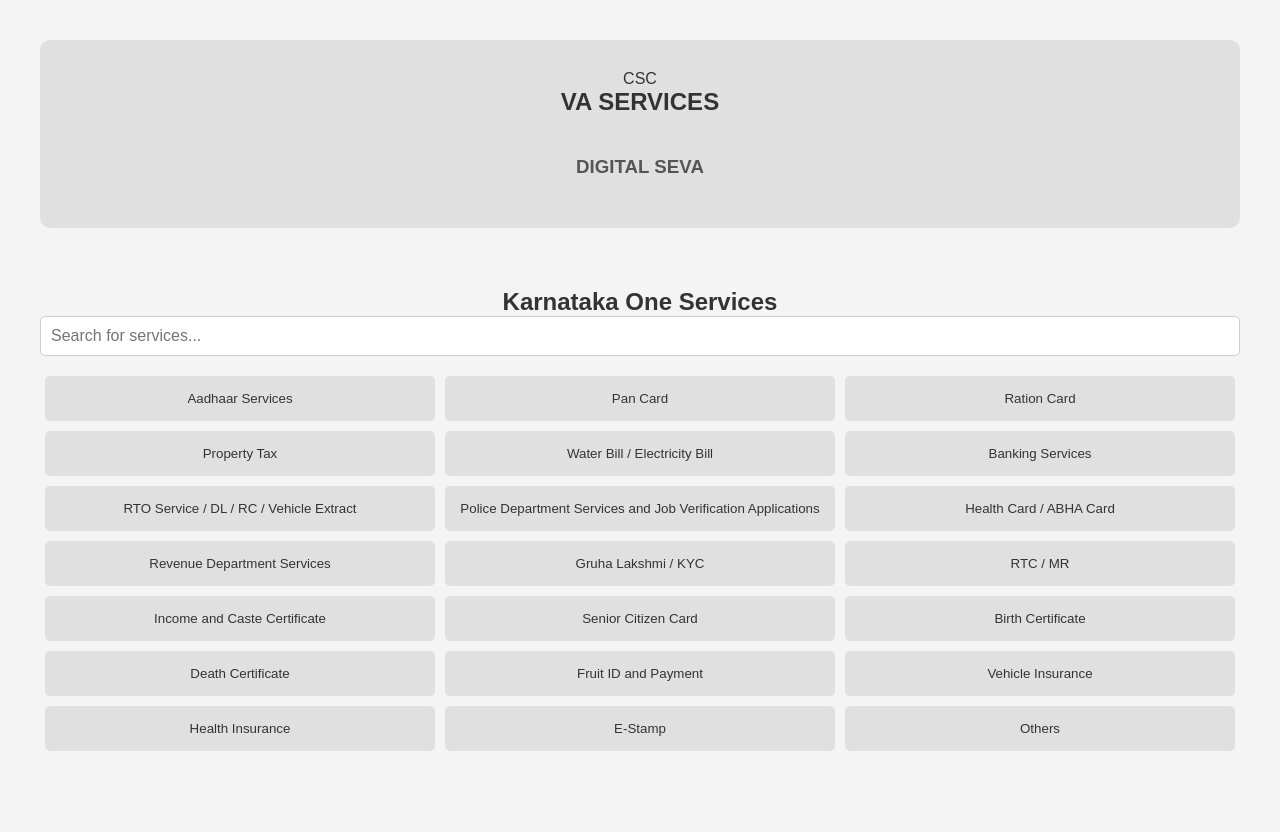
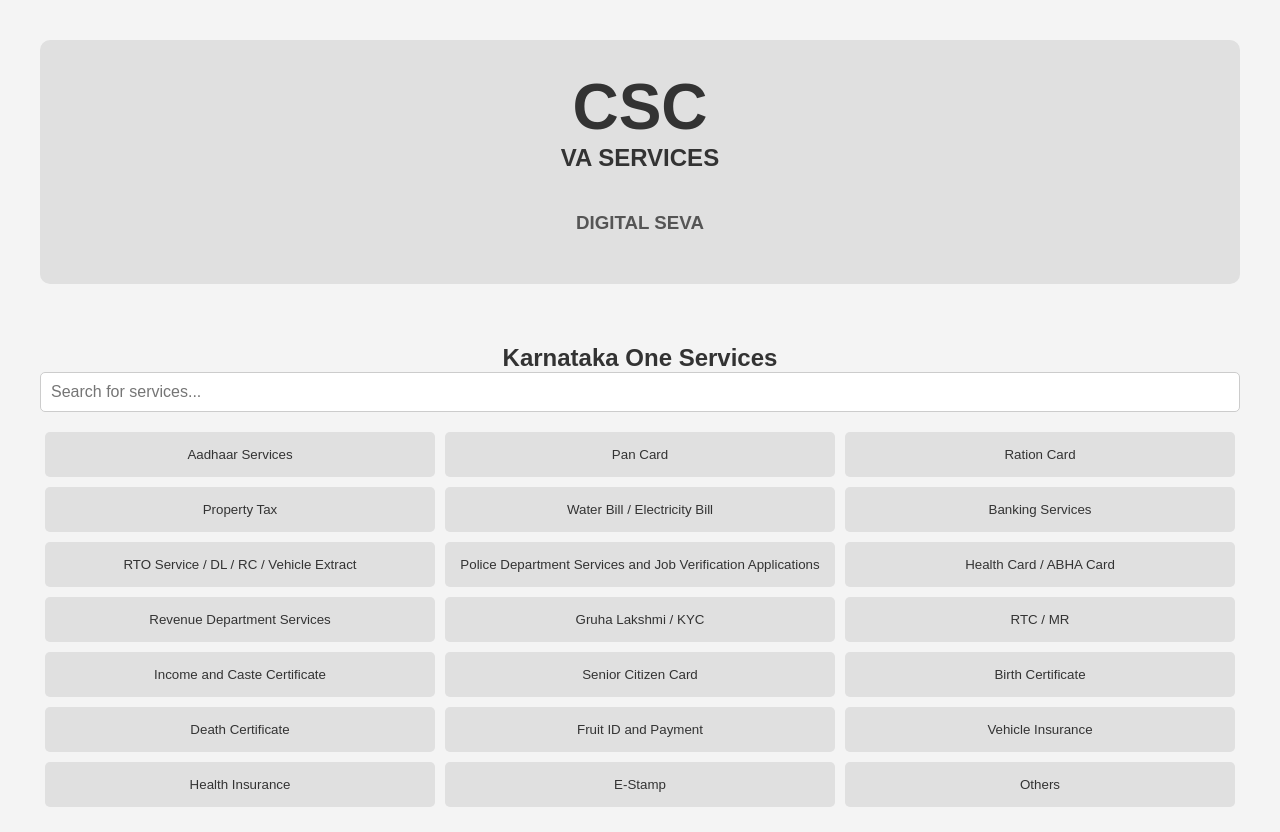
Before and after one commit to ZeuSGaming007/k2, a plain HTML site: page Karnataka One.html in a window 1280 px wide. Before the commit the page ends 800 px from the top, so only its background shows below. Drawn offline with Linux system fonts and the light colour scheme.

Commit message:
Update Karnataka One.html

```diff
--- a/Karnataka One.html
+++ b/Karnataka One.html
@@ -13,7 +13,7 @@
         <!-- Welcome Section -->
         <section class="welcome-page">
             <div class="welcome-content">
-                <h1></h1>CSC</h1>
+                <h1>CSC</h1>
                 <h2>VA SERVICES</h2>
                 <h3>DIGITAL SEVA</h3>
             </div>
```
